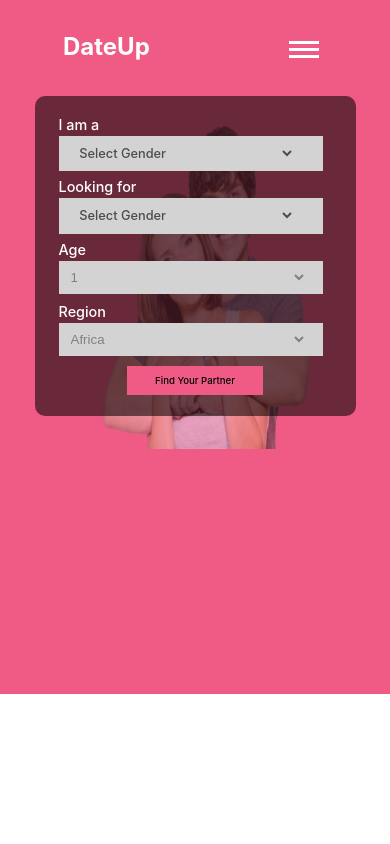
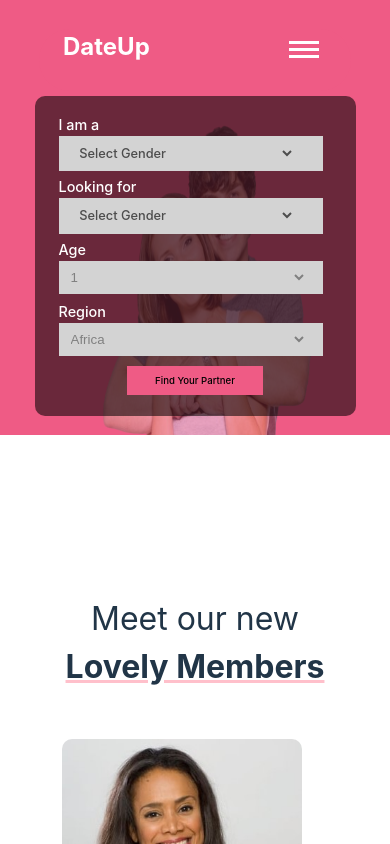
Before and after one commit to isholah360/dateup, a React (Vite) app: page / in a window 390 px wide. Shown: the top 844 px of the page. Built offline with nearby package versions, Linux system fonts and the light colour scheme; a web font is replaced by a local one.

Commit message:
header repo

```diff
--- a/src/component/header/header.css
+++ b/src/component/header/header.css
@@ -62,7 +62,7 @@
 @media screen and (max-width: 760px) {
    .header-img-container{
       width: 100vw;
-      height: 80vh;
+      height: 26rem;
       overflow-x: hidden;
       background-color: rgb(239, 91, 133) ;
       padding: 1.2rem 0 0 0;
--- a/src/component/navigate/navigate.css
+++ b/src/component/navigate/navigate.css
@@ -42,7 +42,6 @@
         margin: 10px auto;
         padding: 0rem 0 2.3rem 0;
         border-radius: 30px;
-        overflow-x: hidden;
         display: flex;
         position: relative;
         flex-direction: column;
```
